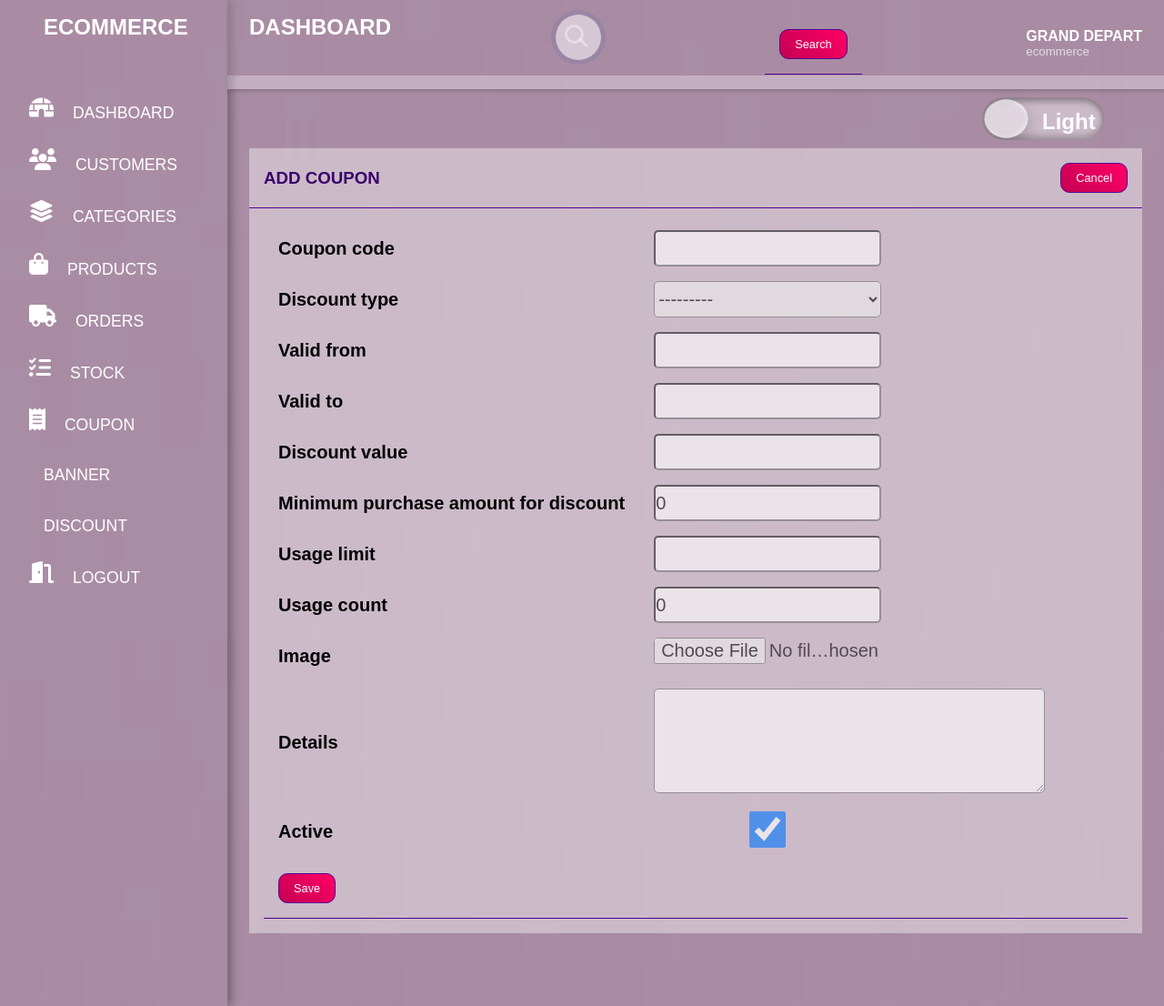
After one commit to MohammedAshiqueM/GD_ecommerce, a Django app: page /administration/addCoupon/ in a window 1280 px wide. The commit adds this page. Shown: the whole page at 91% size. Run offline with Django 5.2, Linux system fonts and the light colour scheme.

Commit message:
coupon added to the schema

```diff
--- a/Admin_side/admin.py
+++ b/Admin_side/admin.py
@@ -22,6 +22,7 @@ from .models import (
     Promotion,
     PromotionCategory,
     ProductImage,
+    Coupon
 )
 
 admin.site.register(
@@ -45,5 +46,6 @@ admin.site.register(
         Promotion,
         PromotionCategory,
         ProductImage,
+        Coupon
     ]
 )
--- /dev/null
+++ b/Admin_side/forms.py
@@ -0,0 +1,20 @@
+from django import forms
+from .models import Coupon
+
+class CouponForm(forms.ModelForm):
+    class Meta:
+        model = Coupon
+        fields = ['code','discount_type', 'valid_from', 'valid_to', 'discount_value', 'active', 'min_purchase_amount','usage_limit','used_count','image','details']
+
+    def clean_discount(self):
+        discount = self.cleaned_data.get('discount')
+        if discount <= 0:
+            raise forms.ValidationError('Discount must be a positive value.')
+        return discount
+
+    def clean_valid_to(self):
+        valid_from = self.cleaned_data.get('valid_from')
+        valid_to = self.cleaned_data.get('valid_to')
+        if valid_to <= valid_from:
+            raise forms.ValidationError('Valid to date must be after valid from date.')
+        return valid_to
--- a/Admin_side/templates/addCategory.html
+++ b/Admin_side/templates/addCategory.html
@@ -10,15 +10,15 @@
             color: #000 !important;
             opacity: .6;
             width: 250px;
-            height: 50px;
-            font-size: 28px !important;
+            height: 40px;
+            font-size: 20px !important;
             border-radius: 5px;
         }
 
         label {
             justify-content: space-between;
             align-items: center;
-            font-size: 24px;
+            font-size: 20px;
             font-weight: bold;
         }
 
--- /dev/null
+++ b/Admin_side/templates/addCoupon.html
@@ -0,0 +1,152 @@
+{% include 'common_block.html' %}
+<style>
+    .error {
+        color: red;
+        font-size: 0.9em;
+    }
+    input,select {
+        color: black;
+        opacity: .6;
+        width: 250px;
+        height: 40px;
+        font-size: 20px !important;
+        border-radius: 5px;
+    }
+    label {
+            justify-content: space-between;
+            align-items: center;
+            font-size: 20px;
+            font-weight: bold;
+        }
+    textarea{
+        color: black;
+        opacity: .6;
+        width: 430px;
+        height: 115px;
+        font-size: 20px !important;
+        border-radius: 5px;
+    }
+</style>
+
+<div class="projects">
+    <div class="card">
+        <div class="card-header">
+            <h3 class="heading">Add Coupon</h3>
+            <a href="{% url 'product' %}"><button>Cancel</button></a>
+        </div>
+        <div class="card-body">
+            <div class="table-responsive">
+                <form id="productForm" action="" method="post" enctype="multipart/form-data">
+                    {% csrf_token %}
+                    <table>
+                        <tr>
+                            <td><label>Coupon code</label></td>
+                            <td>
+                                {{ form.code }}
+                                {% if form.code.errors %}
+                                    <div class="error">{{ form.code.errors }}</div>
+                                {% endif %}
+                            </td>
+                        </tr>
+                        <tr>
+                            <td><label>Discount type</label></td>
+                            <td>
+                                {{ form.discount_type }}
+                                {% if form.discount_type.errors %}
+                                    <div class="error">{{ form.discount_type.errors }}</div>
+                                {% endif %}
+                            </td>
+                        </tr>
+                        <tr>
+                            <td><label>Valid from</label></td>
+                            <td>
+                                {{ form.valid_from }}
+                                {% if form.valid_from.errors %}
+                                    <div class="error">{{ form.valid_from.errors }}</div>
+                                {% endif %}
+                            </td>
+                        </tr>
+                        <tr>
+                            <td><label>Valid to</label></td>
+                            <td>
+                                {{ form.valid_to }}
+                                {% if form.valid_to.errors %}
+                                    <div class="error">{{ form.valid_to.errors }}</div>
+                                {% endif %}
+                            </td>
+                        </tr>
+                        <tr>
+                            <td><label>Discount value</label></td>
+                            <td>
+                                {{ form.discount_value }}
+                                {% if form.discount_value.errors %}
+                                    <div class="error">{{ form.discount_value.errors }}</div>
+                                {% endif %}
+                            </td>
+                        </tr>
+                        <tr>
+                            <td><label>Minimum purchase amount for discount</label></td>
+                            <td>
+                                {{ form.min_purchase_amount }}
+                                {% if form.min_purchase_amount.errors %}
+                                    <div class="error">{{ form.min_purchase_amount.errors }}</div>
+                                {% endif %}
+                            </td>
+                        </tr>
+                        <tr>
+                            <td><label>Usage limit</label></td>
+                            <td>
+                                {{ form.usage_limit }}
+                                {% if form.usage_limit.errors %}
+                                    <div class="error">{{ form.usage_limit.errors }}</div>
+                                {% endif %}
+                            </td>
+                        </tr>
+                        <tr>
+                            <td><label>Usage count</label></td>
+                            <td>
+                                {{ form.used_count }}
+                                {% if form.used_count.errors %}
+                                    <div class="error">{{ form.used_count.errors }}</div>
+                                {% endif %}
+                            </td>
+                        </tr>
+                        <tr>
+                            <td><label>Image</label></td>
+                            <td>
+                                {{ form.image }}
+                                {% if form.image.errors %}
+                                    <div class="error">{{ form.image.errors }}</div>
+                                {% endif %}
+                            </td>
+                        </tr>
+                        <tr>
+                            <td><label>Details</label></td>
+                            <td>
+                                {{ form.details }}
+                                {% if form.details.errors %}
+                                    <div class="error">{{ form.details.errors }}</div>
+                                {% endif %}
+                            </td>
+                        </tr>
+                        <tr>
+                            <td><label>Active</label></td>
+                            <td>
+                                {{ form.active }}
+                                {% if form.active.errors %}
+                                    <div class="error">{{ form.active.errors }}</div>
+                                {% endif %}
+                            </td>
+                        </tr>
+                    </table>
+                    {% if form.non_field_errors %}
+                        <div class="error">{{ form.non_field_errors }}</div>
+                    {% endif %}
+                    <div class="card-header">
+                        <button type="submit" id="submit">Save</button>
+                    </div>
+                </form>
+            </div>
+        </div>
+    </div>
+</div>
--- a/Admin_side/templates/addProduct.html
+++ b/Admin_side/templates/addProduct.html
@@ -6,9 +6,10 @@
     <title>{% if edit_mode %} Edit Product {% else %} Add New Product {% endif %}</title>
     <link rel="stylesheet" href="https://cdnjs.cloudflare.com/ajax/libs/cropperjs/1.5.12/cropper.min.css" />
     <style>
-        input, select { color: #000 !important; opacity: .6; width: 250px; height: 50px; font-size: 28px !important; border-radius: 5px; }
-        label { justify-content: space-between; align-items: center; font-size: 24px; font-weight: bold; }
+        input, select { color: #000 !important; opacity: .6; width: 250px; height: 40px; font-size: 20px !important; border-radius: 5px; }
+        label { justify-content: space-between; align-items: center; font-size: 20px; font-weight: bold; }
         sup { color: #6b0261 !important; font-size: 13px; font-weight: lighter; -webkit-text-fill-color: initial !important; }
+        textarea{ color: black;opacity: .6;width: 430px;height: 115px;font-size: 20px !important;border-radius: 5px; }
         .alert { background-color: #FFFF00; color: #000000; }
         .file { font-size: 18px !important; }
         .img-container { max-width: 100%; }
--- a/Admin_side/templates/common_block.html
+++ b/Admin_side/templates/common_block.html
@@ -53,6 +53,11 @@
                     </a>
                 </li>
                 <li>
+                    <a href="{% url 'coupons' %}"><span class="las la-receipt"><i class="fa-solid fa-receipt"></i></span>
+                        <span>Coupon</span>
+                    </a>
+                </li>
+                <li>
                     <a href="#"><span class="la la-user-circle"></span>
                         <span>Banner</span>
                     </a>
@@ -60,6 +65,11 @@
                 <li>
                     <a href="#"><span class="las la-clipboard"></span>
                         <span>Discount</span>
+                    </a>
+                </li>
+                <li>
+                    <a href="{% url 'adminLogout' %}"><span class="las la-clipboard"><i class="fa-solid fa-door-open"></i></span>
+                        <span>Logout</span>
                     </a>
                 </li>
             </ul>
@@ -84,7 +94,6 @@
                 <button>Search</button>
             </div>
             </form>
-            <a href="{% url 'adminLogout' %}">Logout</a>
             <div class="user-wrapper">
                 <!-- <img src="https://assets.codepen.io/3853433/internal/avatars/users/default.png?format=auto&version=1617122449&width=40&height=40" alt=""> -->
                 <div>
--- a/Admin_side/urls.py
+++ b/Admin_side/urls.py
@@ -26,6 +26,8 @@ urlpatterns = [
     path('get_subcategories/<int:category_id>/', views.get_subcategories, name='get_subcategories'),
     path('editProduct/<pk>/', views.editProduct, name='editProduct'),
     path('orders/', views.orders, name='orders'),
+    path('addCoupon/', views.addCoupon, name='addCoupon'),
+    path('coupons/', views.coupons, name='coupons'),
     path('change_order_status/<int:order_id>/', views.change_order_status, name='change_order_status'),
     path('stock_management/', views.stock_management, name='stock_management'),
     path('update_stock/', views.update_stock, name='update_stock'),
--- a/Admin_side/views.py
+++ b/Admin_side/views.py
@@ -15,6 +15,7 @@ from io import BytesIO
 from django.core.files.base import ContentFile
 from django.forms import CheckboxInput
 from itertools import product as iter_product
+from .forms import CouponForm
 from .models import (
     User,
     Address,
@@ -35,7 +36,8 @@ from .models import (
     Review,
     Promotion,
     PromotionCategory,
-    ProductImage
+    ProductImage,
+    Coupon
 )
 
 
@@ -669,12 +671,28 @@ def orders(request):
     orders = Order.objects.all()
     return render(request,"orders.html",{'orders': orders})
 
-def admin_orders(request):
-    orders = Order.objects.all()
-    context = {
-        'orders': orders
-    }
-    return render(request, 'admin_orders.html', context)
+def coupons(request):
+    data = Coupon.objects.all()
+    return render(request,"coupons.html",{"data":data})
+
+def addCoupon(request):
+    if request.method == 'POST':
+        form = CouponForm(request.POST, request.FILES)
+        if form.is_valid():
+            form.save()
+            return redirect('coupons')  # Redirect to the 'product' page after saving
+    else:
+        form = CouponForm()
+
+    return render(request, 'addCoupon.html', {'form': form})
+
+
+# def admin_orders(request):
+#     orders = Order.objects.all()
+#     context = {
+#         'orders': orders
+#     }
+#     return render(request, 'admin_orders.html', context)
 
 def change_order_status(request, order_id):
     status = request.GET.get('status')
```
Also changed, not shown: Admin_side/models.py (+43 -0 lines), Admin_side/templates/coupons.html (added, +56 -0 lines), User_side/views.py (+4 -16 lines), Admin_side/migrations/0022_coupon.py (added), Admin_side/migrations/0023_coupon_image_coupon_min_purchase_amount.py (added), Admin_side/migrations/0024_order_coupon_order_discount_amount.py (added), Admin_side/migrations/0025_coupon_details.py (added), Admin_side/migrations/0026_alter_coupon_details.py (added).
